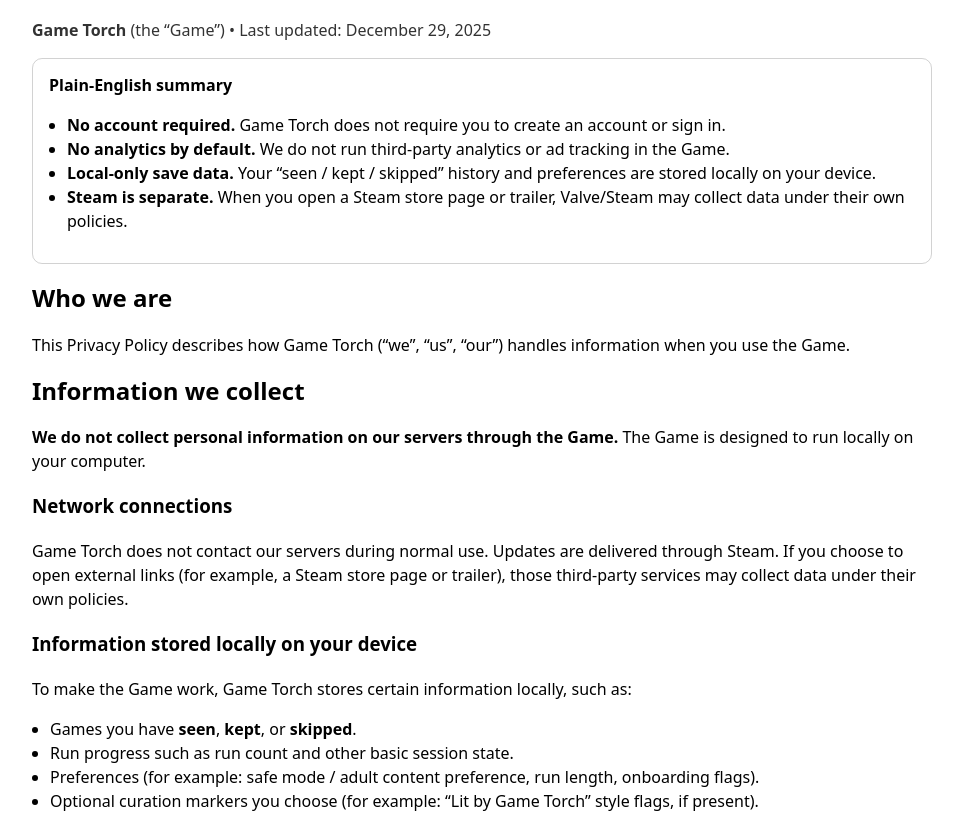
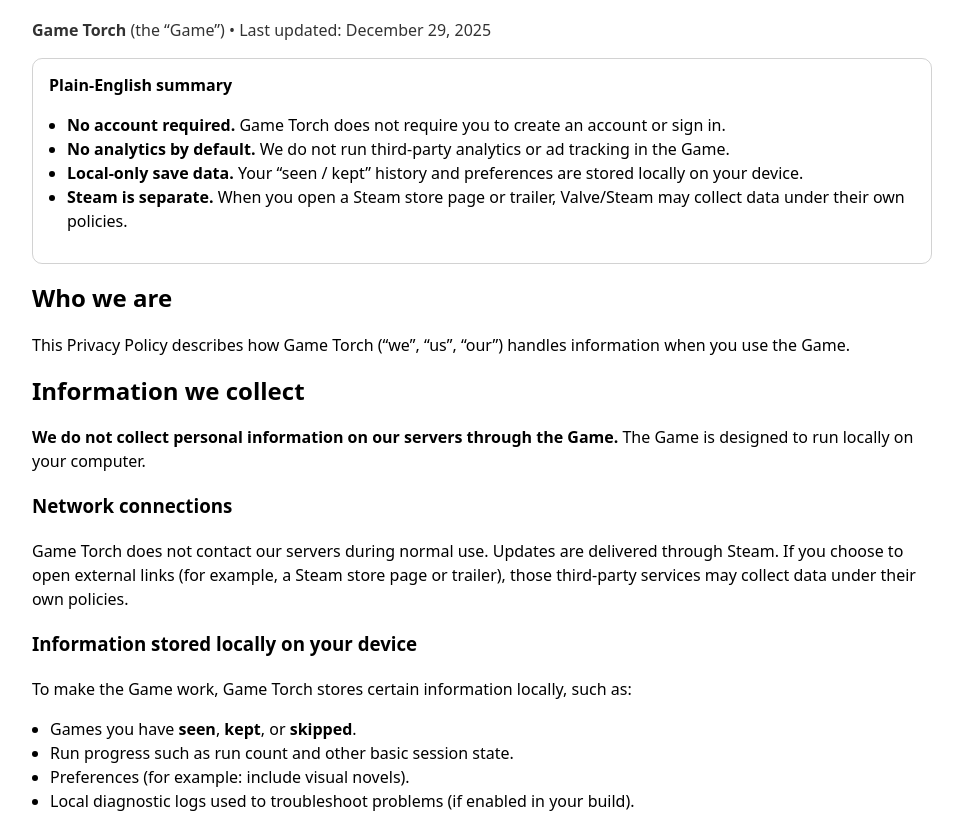
Before and after one commit to esoteric212/game-torch-site, a plain HTML site: page privacy.html in a window 1280 px wide. Shown: the part 95-913 px from the top of the page, without its empty margins (158-1121 px from the left). Drawn offline with Linux system fonts and the light colour scheme.

Commit message:
Removed some lines due to design changes.

```diff
--- a/privacy.html
+++ b/privacy.html
@@ -27,7 +27,7 @@
       <ul>
         <li><strong>No account required.</strong> Game Torch does not require you to create an account or sign in.</li>
         <li><strong>No analytics by default.</strong> We do not run third‑party analytics or ad tracking in the Game.</li>
-        <li><strong>Local-only save data.</strong> Your “seen / kept / skipped” history and preferences are stored locally on your device.</li>
+        <li><strong>Local-only save data.</strong> Your “seen / kept” history and preferences are stored locally on your device.</li>
         <li><strong>Steam is separate.</strong> When you open a Steam store page or trailer, Valve/Steam may collect data under their own policies.</li>
       </ul>
     </div>
@@ -56,8 +56,7 @@
     <ul>
       <li>Games you have <strong>seen</strong>, <strong>kept</strong>, or <strong>skipped</strong>.</li>
       <li>Run progress such as run count and other basic session state.</li>
-      <li>Preferences (for example: safe mode / adult content preference, run length, onboarding flags).</li>
-      <li>Optional curation markers you choose (for example: “Lit by Game Torch” style flags, if present).</li>
+      <li>Preferences (for example: include visual novels).</li>
       <li>Local diagnostic logs used to troubleshoot problems (if enabled in your build).</li>
     </ul>
     <p>
```
